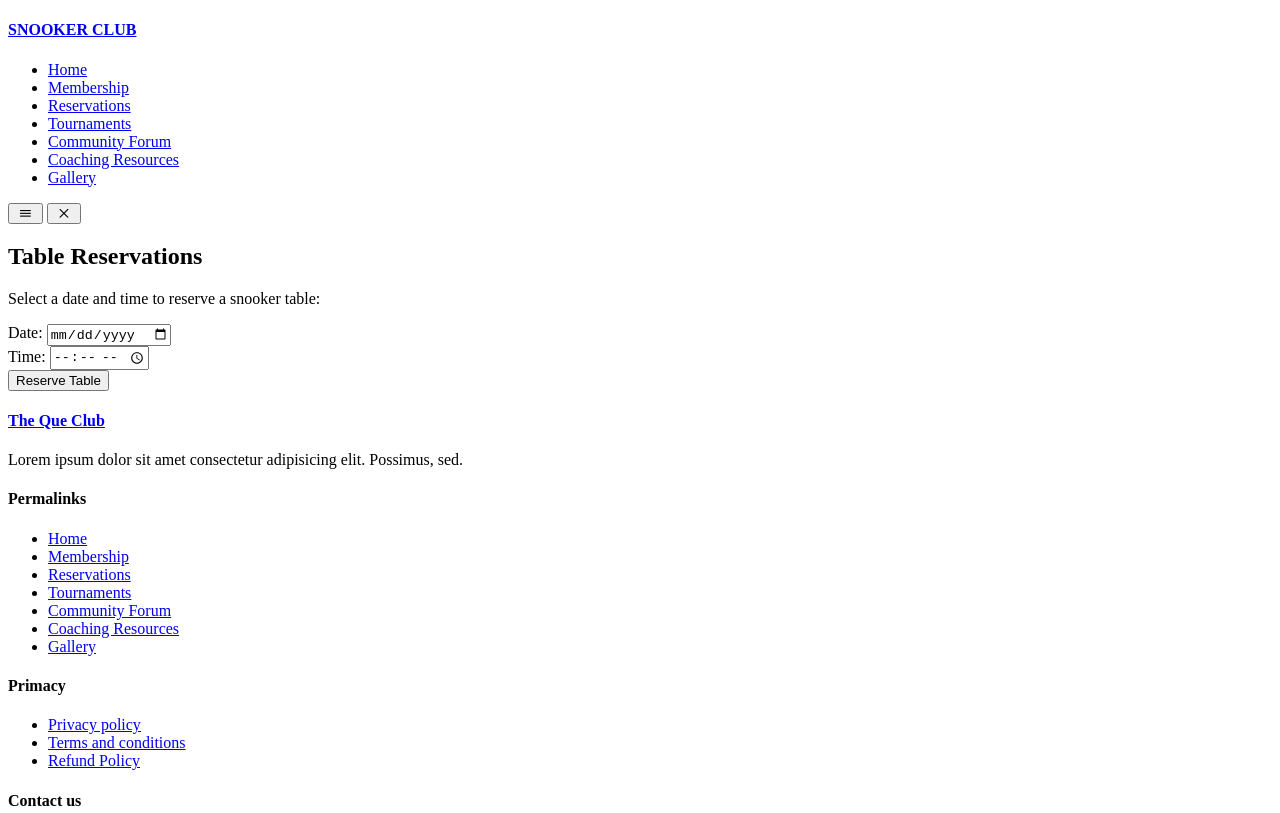
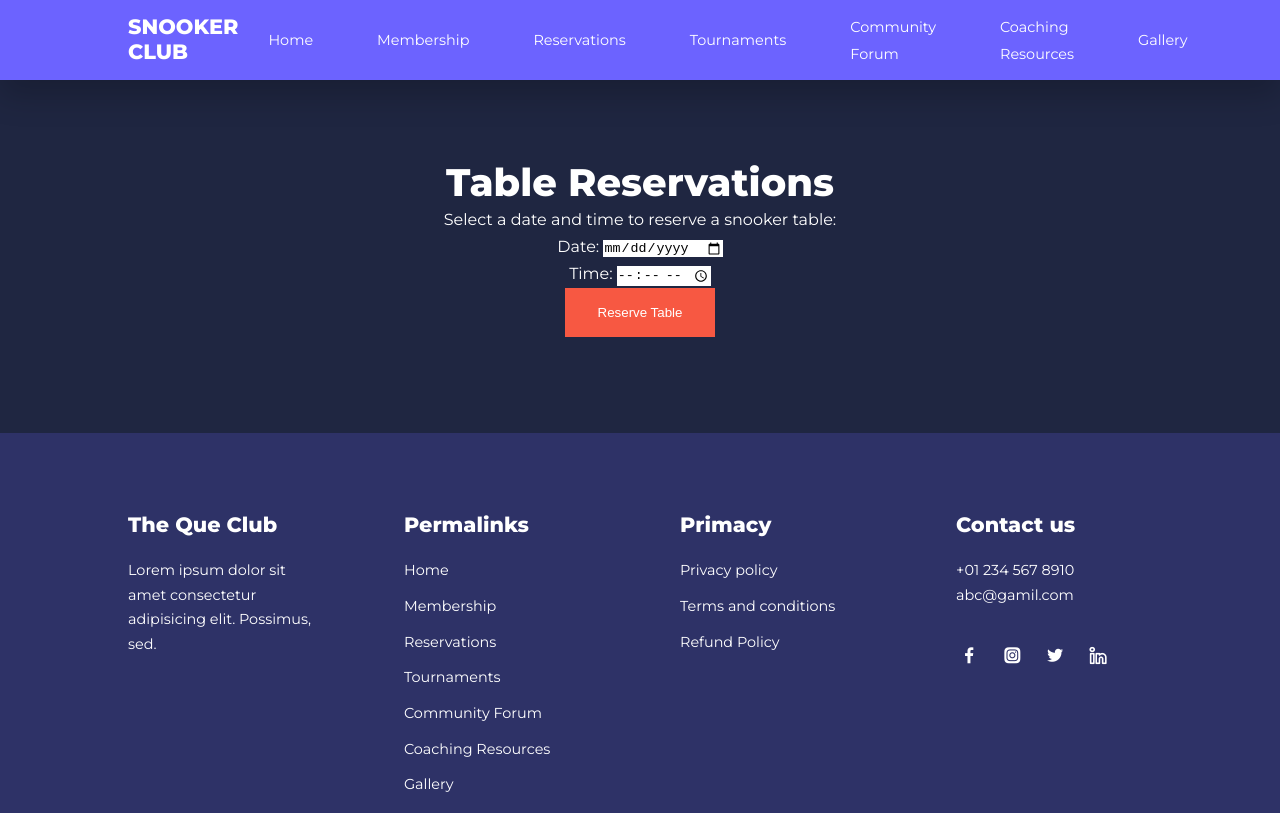
Before and after one commit to krishnareddy006/Snooker-Club, a plain HTML site: page reservation.html in a window 1280 px wide. Shown: the top 813 px of the page. Drawn offline with nearby package versions, Linux system fonts and the light colour scheme; a script that the page names is missing.

Commit message:
Update reservation.html

```diff
--- a/reservation.html
+++ b/reservation.html
@@ -5,7 +5,7 @@
   <meta charset="UTF-8">
   <meta name="viewport" content="width=device-width, initial-scale=1.0">
   <title>Table Reservations - Snooker Club</title>
-  <link rel="stylesheet" href=" ./CSS/style.css">
+  <link rel="stylesheet" href=" ./style.css">
     <!-- ICONSCOUT CDN-->
 
     <link rel="stylesheet" href="https://unicons.iconscout.com/release/v2.1.6/css/unicons.css">
```
